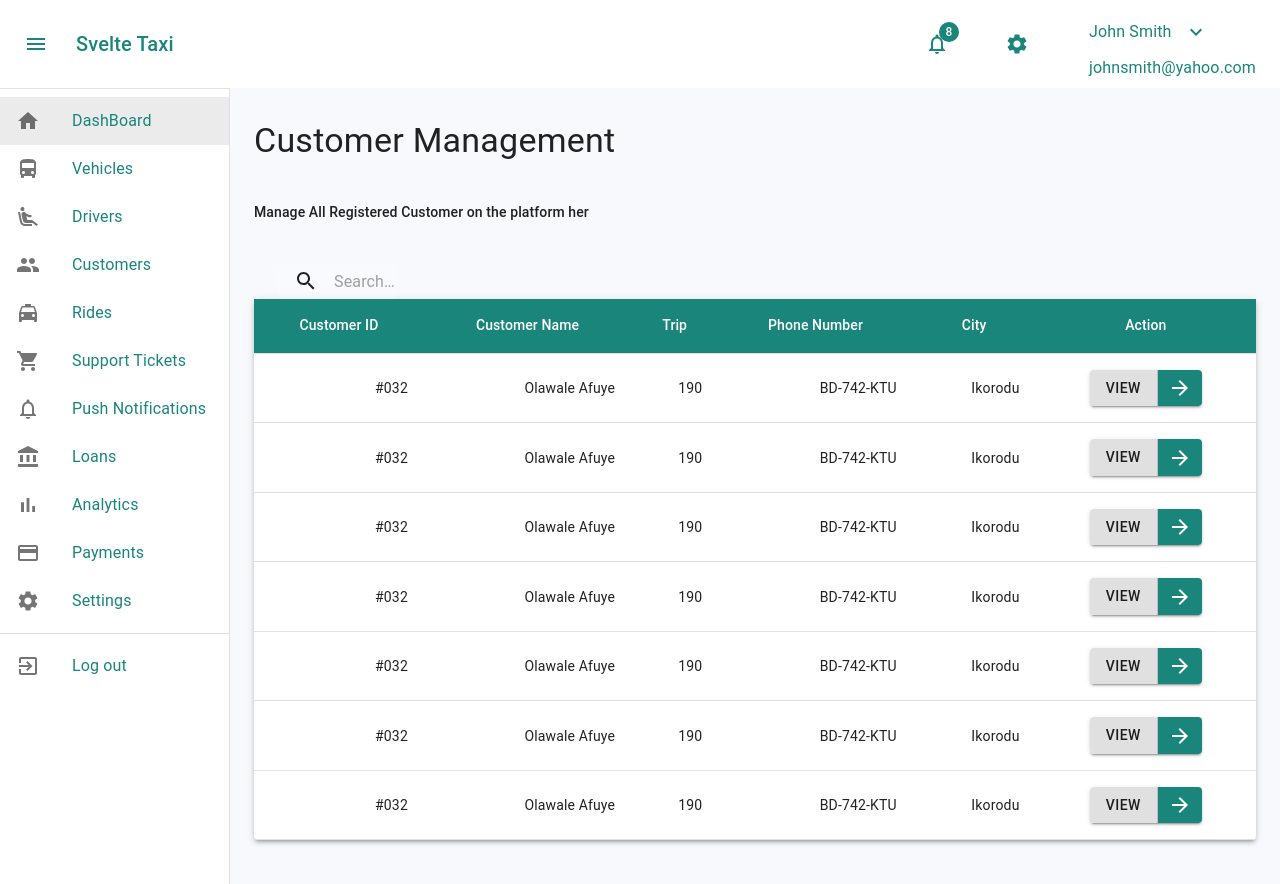
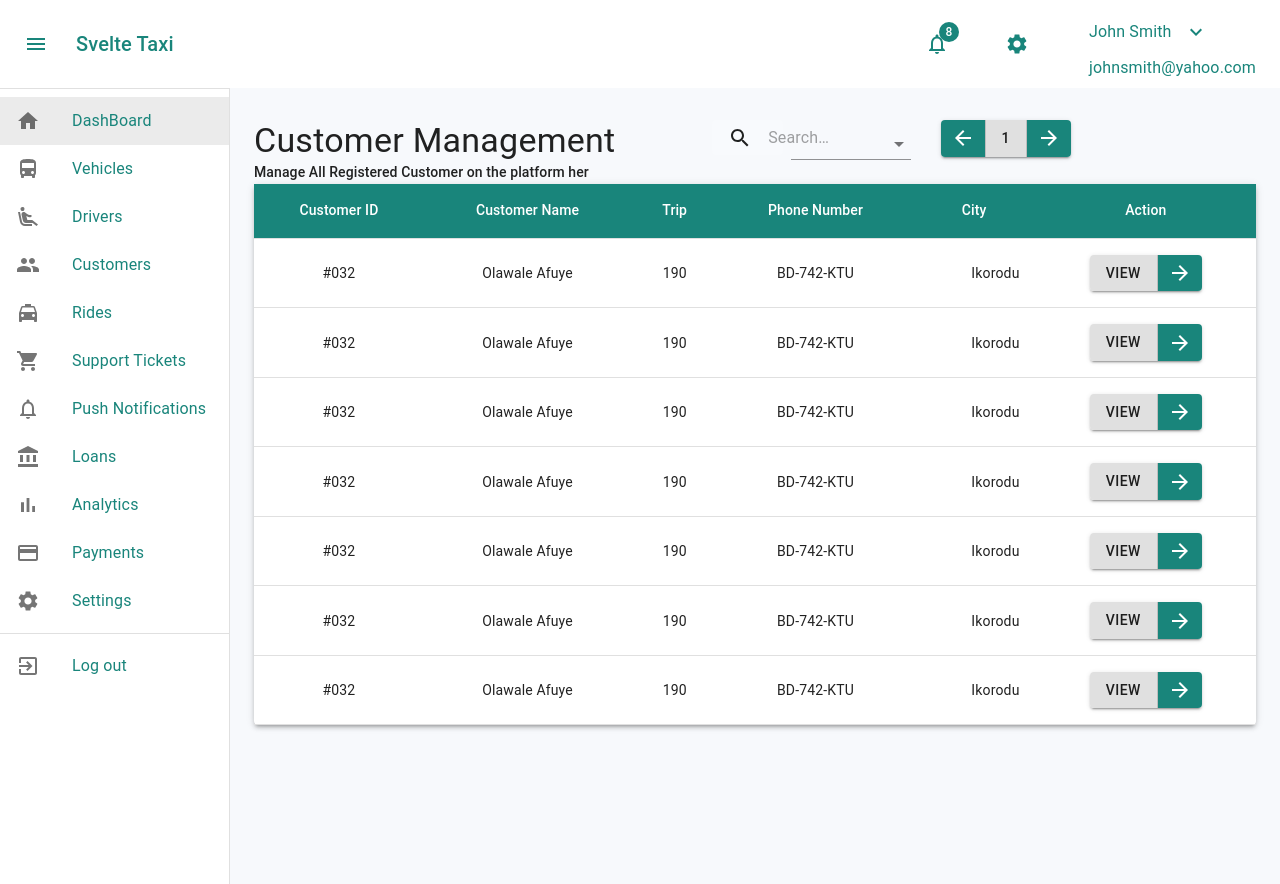
Before and after one commit to walosha/svelte_taxi, a React (Create React App) app: page /customers in a window 1280 px wide. Shown: the top 884 px of the page. Built offline with nearby package versions, Linux system fonts and the light colour scheme.

Commit message:
added hover to tables and pagination functionalities to pages

```diff
--- a/src/components/Pagination.jsx
+++ b/src/components/Pagination.jsx
@@ -1,19 +1,29 @@
-import React from "react";
+import React, { useState } from "react";
 import Button from "@material-ui/core/Button";
 import ButtonGroup from "@material-ui/core/ButtonGroup";
 import { ArrowForward, ArrowBack } from "@material-ui/icons";
 
 export default function Pagination() {
-  function handleClick() {
-    console.log("button");
+  const [page, setPage] = useState(1);
+
+  function goBack() {
+    if (page <= 1) {
+      return;
+    } else {
+      setPage(prev => prev - 1);
+    }
   }
+  function goForward() {
+    setPage(prev => prev + 1);
+  }
+
   return (
     <ButtonGroup variant="contained" aria-label="split button">
-      <Button color="primary" size="small" onClick={handleClick}>
+      <Button color="primary" size="small" onClick={goBack}>
         <ArrowBack />
       </Button>
-      <Button onClick={handleClick}>1</Button>
-      <Button color="primary" size="small" onClick={handleClick}>
+      <Button>{page}</Button>
+      <Button color="primary" size="small" onClick={goForward}>
         <ArrowForward />
       </Button>
     </ButtonGroup>
--- a/src/pages/customers.jsx
+++ b/src/pages/customers.jsx
@@ -8,6 +8,8 @@ import DataTable from "../components/Tables";
 import SectionHeader from "../components/SectionHeader";
 import DropDownButton from "../components/DropDownButton";
 import { customersData } from "../data/customerData";
+import ControlledOpenSelect from "../components/Select";
+import Pagination from "../components/Pagination";
 
 const headingItems = [
   "Customer ID",
@@ -78,12 +80,15 @@ export default function Customers() {
     <main className={classes.content}>
       <Container maxWidth="lg" className={classes.container}>
         <Grid container spacing={5}>
+          <Grid item md={5}>
             <SectionHeader
               title="Customer Management"
               content="Manage All Registered Customer on the platform her"
             />
-
+          </Grid>
           <Grid item md={7}>
+            <Grid item md={8}>
+              <Grid container>
                 <Grid item md={3}>
                   <div className={classes.search}>
                     <div className={classes.searchIcon}>
@@ -99,17 +104,25 @@ export default function Customers() {
                     />
                   </div>
                 </Grid>
+                <Grid item md={5}>
+                  <ControlledOpenSelect label={<span>Sorting: </span>} />
+                </Grid>
+                <Grid item md={4}>
+                  <Pagination />{" "}
+                </Grid>
+              </Grid>
+            </Grid>
           </Grid>
         </Grid>
         <Grid>
           <Paper elevation={3}>
             <DataTable header={headingItems}>
               {customersData.map((customer, key) => (
-                <TableRow key={key}>
-                  <TableCell align="right">{customer.customerId}</TableCell>
-                  <TableCell align="right">{customer.name}</TableCell>
-                  <TableCell align="right">{customer.trips}</TableCell>
-                  <TableCell align="right">{customer.phone}</TableCell>
+                <TableRow hover={true} key={key}>
+                  <TableCell align="center">{customer.customerId}</TableCell>
+                  <TableCell align="center">{customer.name}</TableCell>
+                  <TableCell align="center">{customer.trips}</TableCell>
+                  <TableCell align="center">{customer.phone}</TableCell>
                   <TableCell align="right">{customer.city}</TableCell>
                   <TableCell align="right">
                     <DropDownButton />
--- a/src/pages/drivers.jsx
+++ b/src/pages/drivers.jsx
@@ -9,6 +9,7 @@ import { driversData } from "../data/driversData";
 import ControlledOpenSelect from "../components/Select";
 import DropDownButton from "../components/DropDownButton";
 import SectionHeader from "../components/SectionHeader";
+import Pagination from "../components/Pagination";
 
 const useStyles = makeStyles(theme => ({
   root: {
@@ -87,6 +88,8 @@ export default function Drivers() {
             />
           </Grid>
           <Grid item md={7}>
+            <Grid item md={8}>
+              <Grid container>
                 <Grid item md={3}>
                   <div className={classes.search}>
                     <div className={classes.searchIcon}>
@@ -102,8 +105,13 @@ export default function Drivers() {
                     />
                   </div>
                 </Grid>
-            <Grid item md={3}>
-              <ControlledOpenSelect />
+                <Grid item md={5}>
+                  <ControlledOpenSelect label={<span>Sorting: </span>} />
+                </Grid>
+                <Grid item md={4}>
+                  <Pagination />{" "}
+                </Grid>
+              </Grid>
             </Grid>
           </Grid>
         </Grid>
@@ -111,7 +119,7 @@ export default function Drivers() {
           <Paper elevation={3}>
             <DataTable header={tableHeader}>
               {driversData.map((driver, key) => (
-                <TableRow key={key}>
+                <TableRow hover={true} key={key}>
                   <TableCell align="right">{driver.driverId}</TableCell>
                   <TableCell align="right">{driver.name}</TableCell>
                   <TableCell align="right">{driver.trips}</TableCell>
--- a/src/pages/loans.jsx
+++ b/src/pages/loans.jsx
@@ -8,6 +8,8 @@ import DataTable from "../components/Tables";
 import SectionHeader from "../components/SectionHeader";
 import DropDownButton from "../components/DropDownButton";
 import { loanData } from "../data/loanData";
+import ControlledOpenSelect from "../components/Select";
+import Pagination from "../components/Pagination";
 
 const headingItems = [
   "Loan ID",
@@ -86,6 +88,8 @@ export default function Loans() {
             />
           </Grid>
           <Grid item md={7}>
+            <Grid item md={8}>
+              <Grid container>
                 <Grid item md={3}>
                   <div className={classes.search}>
                     <div className={classes.searchIcon}>
@@ -101,13 +105,21 @@ export default function Loans() {
                     />
                   </div>
                 </Grid>
+                <Grid item md={5}>
+                  <ControlledOpenSelect label={<span>Sorting: </span>} />
+                </Grid>
+                <Grid item md={4}>
+                  <Pagination />{" "}
+                </Grid>
+              </Grid>
+            </Grid>
           </Grid>
         </Grid>
         <Grid>
           <Paper elevation={3}>
             <DataTable header={headingItems}>
               {loanData.map((loan, key) => (
-                <TableRow key={key}>
+                <TableRow hover={true} key={key}>
                   <TableCell align="right">{loan.LoanID}</TableCell>
                   <TableCell align="right">{loan.Amount}</TableCell>
                   <TableCell align="right">{loan.Interest}</TableCell>
--- a/src/pages/rides.jsx
+++ b/src/pages/rides.jsx
@@ -8,6 +8,8 @@ import DataTable from "../components/Tables";
 import { ridesData } from "../data/ridesData";
 import SectionHeader from "../components/SectionHeader";
 import DropDownButton from "../components/DropDownButton";
+import ControlledOpenSelect from "../components/Select";
+import Pagination from "../components/Pagination";
 
 const headingItems = [
   "Shipping ID",
@@ -79,12 +81,15 @@ export default function Rides() {
     <main className={classes.content}>
       <Container maxWidth="lg" className={classes.container}>
         <Grid container spacing={5}>
+          <Grid item md={5}>
             <SectionHeader
               title="Rides and Trip Management"
               content="Manage All Rides on the platform here"
             />
-
+          </Grid>
           <Grid item md={7}>
+            <Grid item md={8}>
+              <Grid container>
                 <Grid item md={3}>
                   <div className={classes.search}>
                     <div className={classes.searchIcon}>
@@ -100,13 +105,21 @@ export default function Rides() {
                     />
                   </div>
                 </Grid>
+                <Grid item md={5}>
+                  <ControlledOpenSelect label={<span>Sorting: </span>} />
+                </Grid>
+                <Grid item md={4}>
+                  <Pagination />{" "}
+                </Grid>
+              </Grid>
+            </Grid>
           </Grid>
         </Grid>
         <Grid>
           <Paper elevation={3}>
             <DataTable header={headingItems}>
               {ridesData.map((ride, key) => (
-                <TableRow key={key}>
+                <TableRow hover={true} key={key}>
                   <TableCell align="right">{ride.rideId}</TableCell>
                   <TableCell align="right">{ride.name}</TableCell>
                   <TableCell align="right">{ride.dateCreated}</TableCell>
--- a/src/pages/support-tickets.jsx
+++ b/src/pages/support-tickets.jsx
@@ -8,6 +8,8 @@ import DataTable from "../components/Tables";
 import SectionHeader from "../components/SectionHeader";
 import DropDownButton from "../components/DropDownButton";
 import { ticketData } from "../data/supportData";
+import ControlledOpenSelect from "../components/Select";
+import Pagination from "../components/Pagination";
 
 const headingItems = [
   "Ticket ID",
@@ -78,7 +80,7 @@ export default function SupportTickets() {
   return (
     <main className={classes.content}>
       <Container maxWidth="lg" className={classes.container}>
-        <Grid container spacing={3}>
+        <Grid container spacing={5}>
           <Grid item md={5}>
             <SectionHeader
               title="Support Tickets"
@@ -86,6 +88,7 @@ export default function SupportTickets() {
             />
           </Grid>
           <Grid item md={7}>
+            <Grid item md={8}>
               <Grid container>
                 <Grid item md={3}>
                   <div className={classes.search}>
@@ -101,6 +104,13 @@ export default function SupportTickets() {
                       inputProps={{ "aria-label": "search" }}
                     />
                   </div>
+                </Grid>
+                <Grid item md={5}>
+                  <ControlledOpenSelect label={<span>Sorting: </span>} />
+                </Grid>
+                <Grid item md={4}>
+                  <Pagination />{" "}
+                </Grid>
               </Grid>
             </Grid>
           </Grid>
```
Lines whose indentation alone changed are shown as unchanged.
